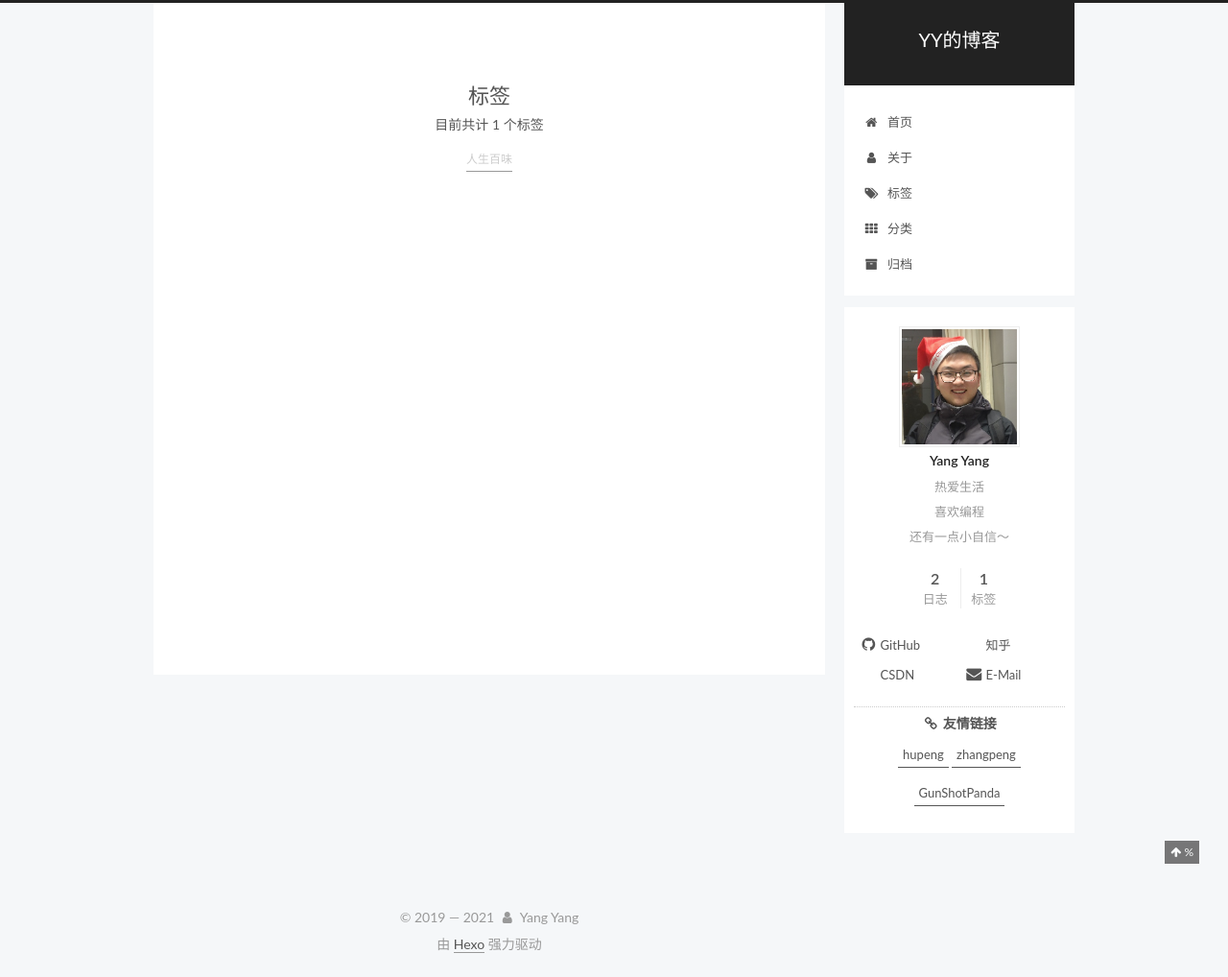
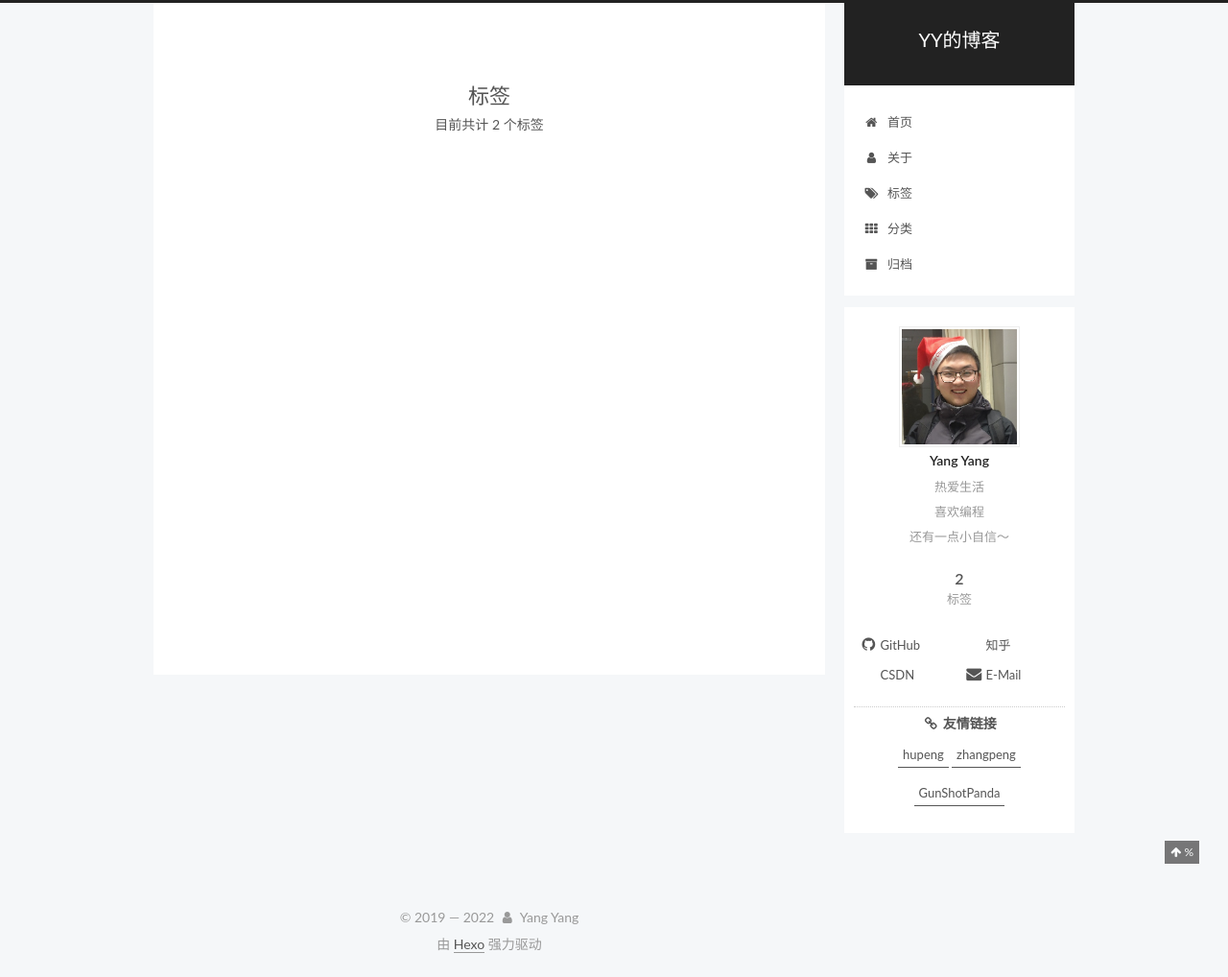
Before and after one commit to YangYang/yangyang.github.io, a plain HTML site: page tags/index.html in a window 1280 px wide. Shown: the whole page at 96% size. Drawn offline with Linux system fonts and the light colour scheme; a script that the page names is missing; some icons are missing.

Commit message:
Site updated: 2022-08-28 17:28:46

```diff
--- a/tags/index.html
+++ b/tags/index.html
@@ -269,10 +269,10 @@
 
           <div class="tag-cloud">
             <div class="tag-cloud-title">
-                目前共计 1 个标签
+                目前共计 2 个标签
             </div>
             <div class="tag-cloud-tags">
-              <a href="/tags/人生百味/" style="font-size: 12px; color: #ccc">人生百味</a>
+
             </div>
           </div>
 
@@ -326,15 +326,6 @@
           <nav class="site-state motion-element">
 
 
-              <div class="site-state-item site-state-posts">
-
-                <a href="/archives/">
-
-                  <span class="site-state-item-count">2</span>
-                  <span class="site-state-item-name">日志</span>
-                </a>
-              </div>
-
 
 
 
@@ -343,7 +334,7 @@
 
               <div class="site-state-item site-state-tags">
                 <a href="/tags/index.html">
-                  <span class="site-state-item-count">1</span>
+                  <span class="site-state-item-count">2</span>
                   <span class="site-state-item-name">标签</span>
                 </a>
               </div>
@@ -430,7 +421,7 @@
 
     <footer id="footer" class="footer">
       <div class="footer-inner">
-        <div class="copyright">&copy; 2019 &mdash; <span itemprop="copyrightYear">2021</span>
+        <div class="copyright">&copy; 2019 &mdash; <span itemprop="copyrightYear">2022</span>
   <span class="with-love">
     <i class="fa fa-user"></i>
   </span>
```
Also changed, not shown: about/index.html (+2 -11 lines), categories/index.html (+3 -12 lines).
